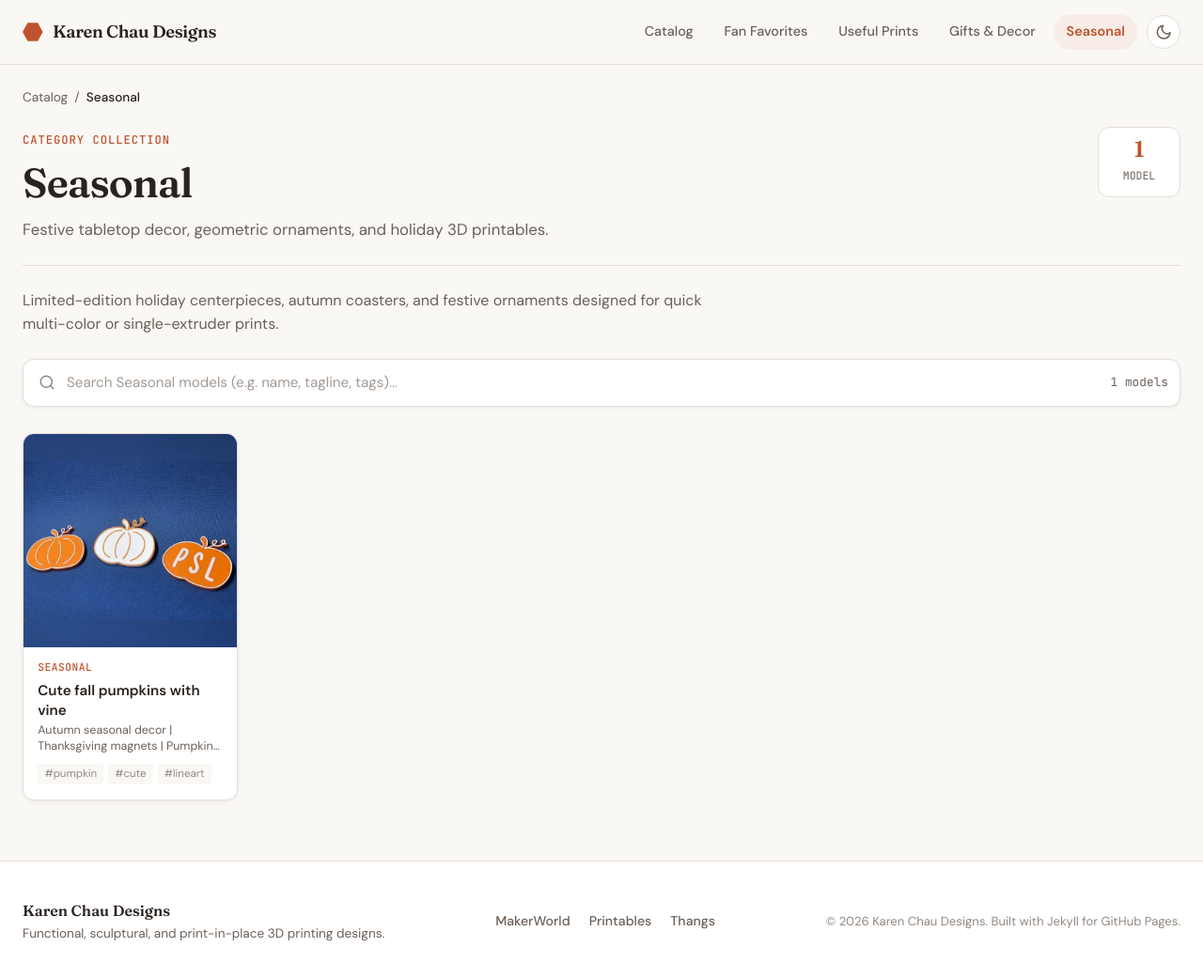
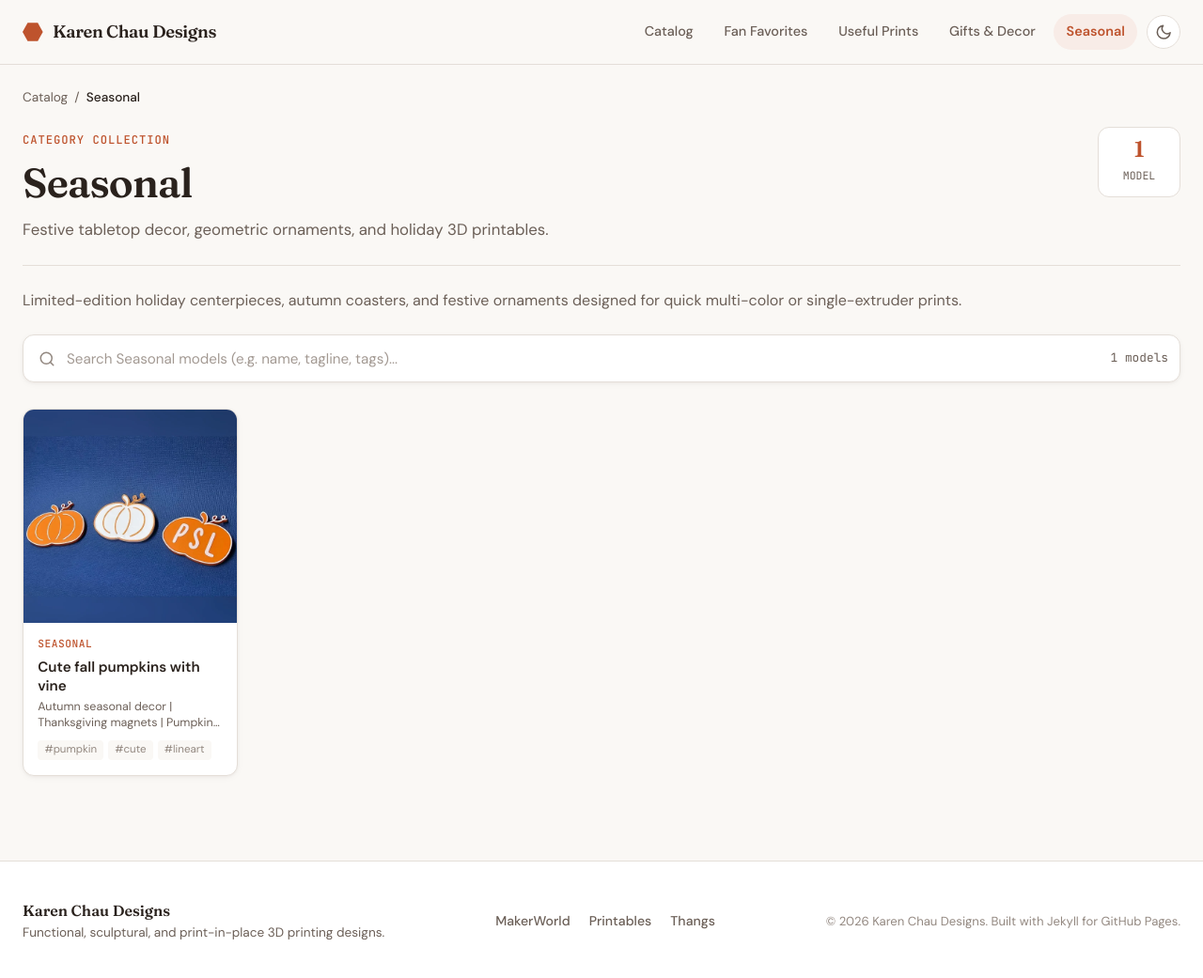
Before and after one commit to karenchaudesigns/3d-model-catalog, a Jekyll site: the page built from categories/seasonal.md, in a window 1280 px wide and 1044 px high. Shown: the top 1041 px of the window at 94% size. Built offline with Jekyll 4.4.1, drawn with Linux system fonts in a browser that asks for light colours.

Commit message:
Allow category subtitle and intro text to fill available width on desktop

```diff
--- a/assets/css/style.css
+++ b/assets/css/style.css
@@ -708,6 +708,15 @@ a {
   border-bottom: 1px solid var(--border-subtle);
 }
 
+.category-hero-text {
+  flex: 1 1 32rem;
+  min-width: 0;
+}
+
+.category-hero-text .page-subtitle {
+  max-width: none;
+}
+
 .category-count-pill {
   background-color: var(--bg-surface);
   border: 1px solid var(--border-subtle);
@@ -736,7 +745,7 @@ a {
 .category-intro {
   margin-bottom: 1.5rem;
   color: var(--text-secondary);
-  max-width: 48rem;
+  max-width: none;
 }
 
 .empty-category-state {
```
